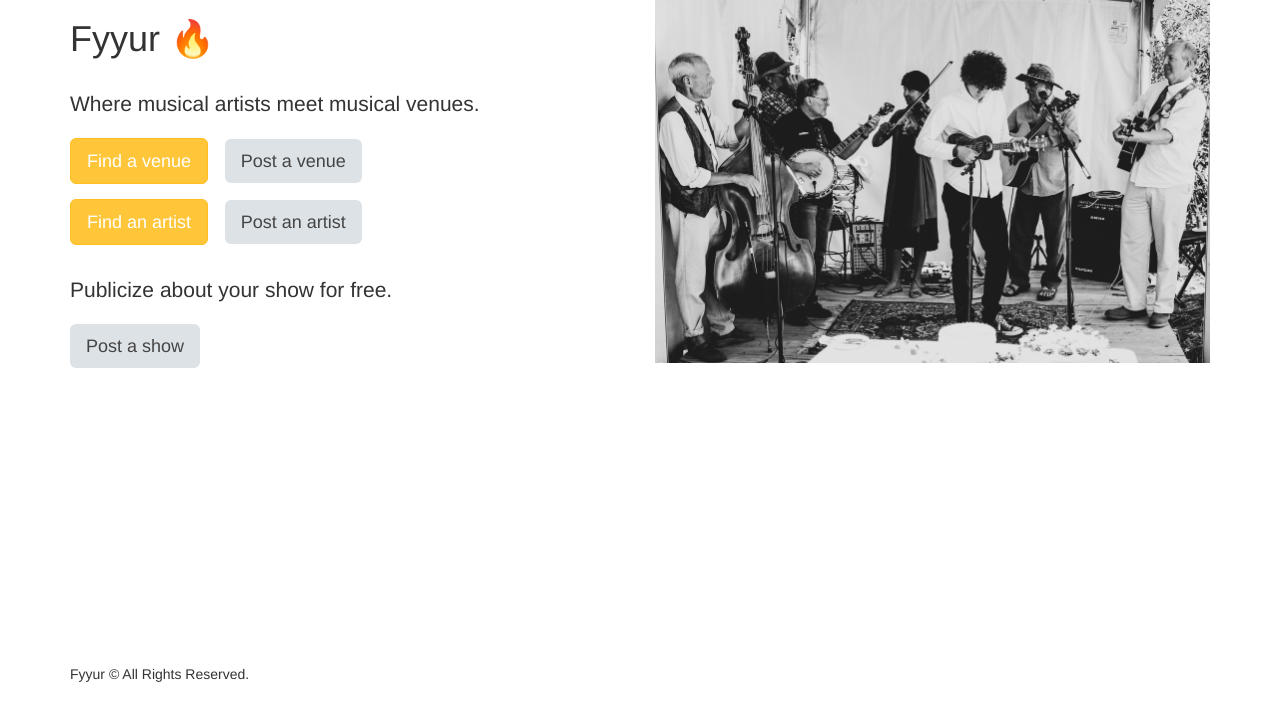
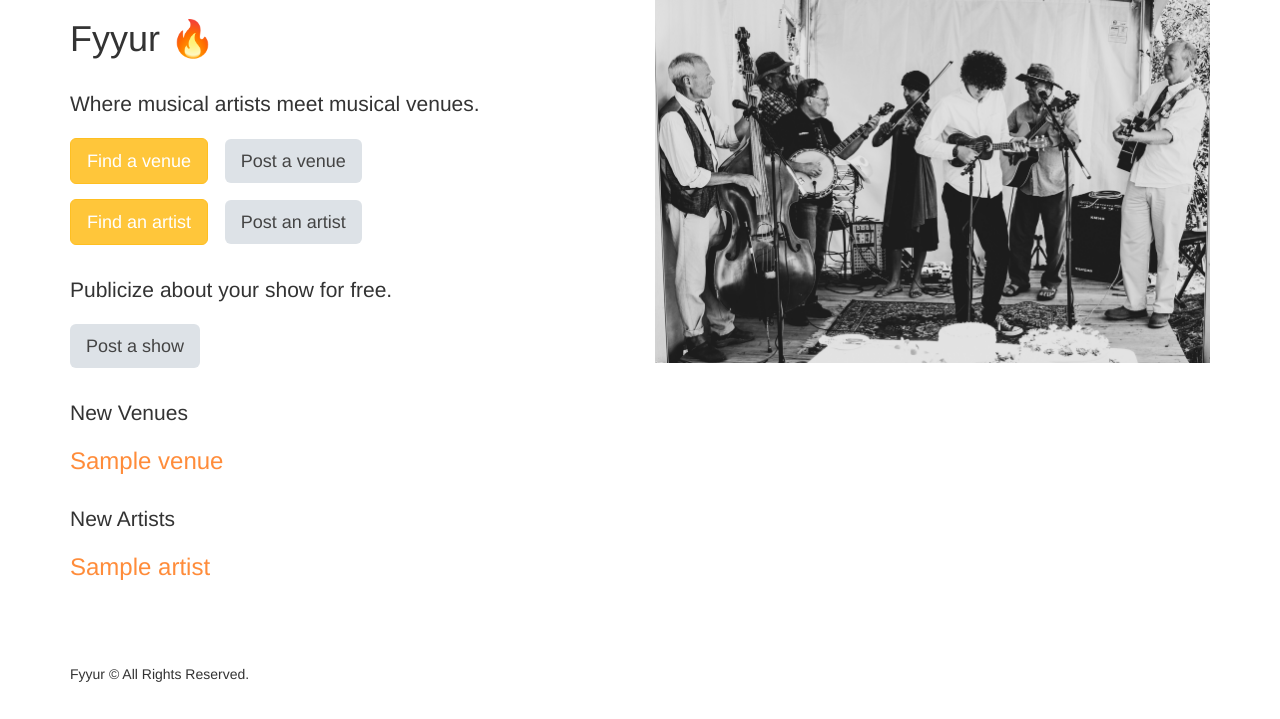
Before and after one commit to zichenpx/fyyur, a Flask app: page / in a window 1280 px wide. Shown: the part 81-800 px from the top of the page. Run offline with Flask 2, Linux system fonts and the light colour scheme; tables that the repository leaves empty hold one stand-in row (values such as "Sample post"); some libraries are stand-ins or nearby versions.

```diff
--- a/app.py
+++ b/app.py
@@ -18,75 +18,7 @@ import sys
 from sqlalchemy import distinct
 import os
 from datetime import datetime
-#----------------------------------------------------------------------------#
-# App Config.
-#----------------------------------------------------------------------------#
-
-app = Flask(__name__)
-
-moment = Moment(app)
-app.config.from_object('config')
-db = SQLAlchemy(app)
-# TODO: connect to a local postgresql database
-migrate = Migrate(app, db)
-
-#----------------------------------------------------------------------------#
-# Models.
-#----------------------------------------------------------------------------#
-
-class Venue(db.Model):
-  __tablename__ = 'venue'
-
-  id = db.Column(db.Integer, primary_key=True)
-  name = db.Column(db.String(120))
-  city = db.Column(db.String(120))
-  state = db.Column(db.String(120))
-  address = db.Column(db.String(120))
-  phone = db.Column(db.String(120))
-  image_link = db.Column(db.String(500))
-  facebook_link = db.Column(db.String(120))
-  genres = db.Column(db.String(500))
-  website_link = db.Column(db.String(500))
-  seeking_talent = db.Column(db.Boolean, default=False)
-  seeking_description = db.Column(db.String)
-  shows = db.relationship('Show', backref='venue', lazy='joined', cascade='all, delete')
-  # Note: The above configuration establishes a collection of Show objects on Venue called Venue.shows.
-
-  def __repr__(self):
-    return f'<Venue {self.id} {self.name}>'
-
-class Artist(db.Model):
-  __tablename__ = 'artist'
-
-  id = db.Column(db.Integer, primary_key=True)
-  name = db.Column(db.String)
-  city = db.Column(db.String(120))
-  state = db.Column(db.String(120))
-  phone = db.Column(db.String(120))
-  genres = db.Column(db.String(120))
-  image_link = db.Column(db.String(500))
-  facebook_link = db.Column(db.String(120))
-  website_link = db.Column(db.String(500))
-  seeking_venue = db.Column(db.Boolean, default=False)
-  seeking_description = db.Column(db.String(500))
-  shows = db.relationship('Show', backref='artist', lazy='joined', cascade='all, delete')
-
-  def __repr__(self):
-    return f'<Artist {self.id} {self.name}>'
-
-class Show(db.Model):
-  __tablename__ = 'show'
-
-  id = db.Column(db.Integer, primary_key=True)
-  artist_id = db.Column(db.Integer, db.ForeignKey('artist.id'), nullable=False)
-  venue_id = db.Column(db.Integer, db.ForeignKey('venue.id'), nullable=False)
-  start_time = db.Column(db.DateTime)
-
-  def __repr__(self):
-    # return f'<Show {self.id}, Artist {self.artist_id}, Venue {self.venue_id}, Start time: {self.start_time}>'
-    return 'Show(%s, %s, %s)' % (self.venue_id, self.artist_id, self.start_time)
-
-# TODO Implem,ent Show and Artist models, and complete all model relationships and properties, as a database migration.
+from models import *
 
 #----------------------------------------------------------------------------#
 # Filters.
@@ -108,7 +40,11 @@ app.jinja_env.filters['datetime'] = format_datetime
 
 @app.route('/')
 def index():
-  return render_template('pages/home.html')
+  # Stand Out: Recent Listed Venues & Artist
+  new_venues = Venue.query.order_by(Venue.id.desc()).limit(10)
+  new_artists = Artist.query.order_by(Artist.id.desc()).limit(10)
+  print('Venues: ', new_venues)
+  return render_template('pages/home.html', venues = new_venues, artists = new_artists)
 
 
 #  Venues
@@ -294,28 +230,22 @@ def show_venue(venue_id):
   #   "upcoming_shows_count": 1,
   # }
   # My code:
-  venue = Venue.query.get(venue_id)
-  shows = Show.query.join(Venue, Show.venue_id == Venue.id).join(Artist, Artist.id == Show.artist_id).filter(venue.id==venue_id).all()
-  print(shows)
+  venue = Venue.query.get_or_404(venue_id)
+  shows = db.session.query(Show, Artist).join(Artist, Artist.id == Show.artist_id).filter(Show.venue_id == venue_id).all()
   upcoming_shows = []
   past_shows = []
   current_time = datetime.now()
-  for show in shows:
-    if show.start_time > current_time:
-      shows.start_time.strftime("%m/%d/%Y, %H:%M")
-      upcoming_shows.append({
-        "artist_id": show.artist_id,
-        "artist_name": Artist.name,
-        "artist_image_link": Artist.image_link,
-        "start_time": show.start_time.strftime("%m/%d/%Y, %H:%M")
-      })
-    if show.start_time < current_time:
-      past_shows.append({
-        "artist_id": show.artist_id,
-        "artist_name": Artist.name,
-        "artist_image_link": Artist.image_link,
-        "start_time": show.start_time.strftime("%m/%d/%Y, %H:%M")
-      })
+  for show, artist in shows:
+    temp_show = {
+        'artist_id': artist.id,
+        'artist_name': artist.name,
+        'artist_image_link': artist.image_link,
+        'start_time': show.start_time.strftime("%m/%d/%Y, %H:%M")
+    }
+    if show.start_time <= current_time:
+        past_shows.append(temp_show)
+    else:
+        upcoming_shows.append(temp_show)
   data={
     "id": venue.id,
     "name": venue.name,
@@ -397,10 +327,20 @@ def create_venue_submission():
 def delete_venue(venue_id):
   # TODO: Complete this endpoint for taking a venue_id, and using
   # SQLAlchemy ORM to delete a record. Handle cases where the session commit could fail.
-
+  # My code:
+  venue = Venue.query.get_or_404(venue_id)
+  venue_name = venue.name
+  try:
+    db.session.delete(venue)
+    db.session.commit()
+    flash('Venue ' + venue_name + ' was deleted.')
+  except:
+    db.session.rollback()
+  finally:
+    db.session.close()
   # BONUS CHALLENGE: Implement a button to delete a Venue on a Venue Page, have it so that
   # clicking that button delete it from the db then redirect the user to the homepage
-  return None
+  return redirect(url_for('index'))
 
 #  Artists
 #  ----------------------------------------------------------------
@@ -524,26 +464,21 @@ def show_artist(artist_id):
   #   "upcoming_shows_count": 3,
   # }
   # My code:
-  artist = Artist.query.get(artist_id)
-  shows = Show.query.join(Venue, Show.venue_id == Venue.id).join(Artist, Artist.id == Show.artist_id).all()
+  artist = Artist.query.get_or_404(artist_id)
+  shows = db.session.query(Show, Venue).join(Venue, Venue.id == Show.venue_id).filter(Show.artist_id == artist_id).all()
   upcoming_shows = []
   past_shows = []
-  for show in shows:
-    if shows.start_time.strftime >= datetime.datetime():
-    # shows.start_time.strftime("%m/%d/%Y, %H:%M")
-      upcoming_shows.append({
-        "artist_id": show.artis_id,
-        "artist_name": Artist.name,
-        "artist_image_link": Artist.image_link,
-        "start_time": shows.start_time.strftime("%m/%d/%Y, %H:%M")
-      })
-    if shows.start_time.strftime < datetime.datetime():
-      past_shows.append = [{
-        "artist_id": show.artis_id,
-        "artist_name": Artist.name,
-        "artist_image_link": Artist.image_link,
-        "start_time": show.start_time.strftime("%m/%d/%Y, %H:%M")
-      }]
+  for show, venue in shows:
+    temp_show = {
+      'venue_id': venue.id,
+      'venue_name': venue.name,
+      'venue_image_link': venue.image_link,
+      'start_time': show.start_time.strftime("%m/%d/%Y, %H:%M")
+    }
+    if show.start_time <= datetime.now():
+      past_shows.append(temp_show)
+    else:
+      upcoming_shows.append(temp_show)
   data={
     "id": artist_id,
     "name": artist.name,
@@ -559,34 +494,43 @@ def show_artist(artist_id):
     "past_shows_count":len(past_shows),
     "upcoming_shows_count": len(upcoming_shows),
   }
-  data = list(filter(lambda d: d['id'] == artist_id, [data]))[0]
+  # data = list(filter(lambda d: d['id'] == artist_id, [data]))[0]
   return render_template('pages/show_artist.html', artist=data)
 
 #  Update
 #  ----------------------------------------------------------------
 @app.route('/artists/<int:artist_id>/edit', methods=['GET'])
 def edit_artist(artist_id):
+  # TODO: populate form with fields from artist with ID <artist_id>
+  # My code:
   form = ArtistForm()
-  artist={
-    "id": 4,
-    "name": "Guns N Petals",
-    "genres": ["Rock n Roll"],
-    "city": "San Francisco",
-    "state": "CA",
-    "phone": "326-123-5000",
-    "website": "https://www.gunsnpetalsband.com",
-    "facebook_link": "https://www.facebook.com/GunsNPetals",
-    "seeking_venue": True,
-    "seeking_description": "Looking for shows to perform at in the San Francisco Bay Area!",
-    "image_link": "https://images.unsplash.com/photo-1549213783-8284d0336c4f?ixlib=rb-1.2.1&ixid=eyJhcHBfaWQiOjEyMDd9&auto=format&fit=crop&w=300&q=80"
-  }
-  # TODO: populate form with fields from artist with ID <artist_id>
-  return render_template('forms/edit_artist.html', form=form, artist=artist)
+  artist_query = Artist.query.get_or_404(artist_id)
+  print(artist_query)
+  if artist_query:
+    form.name.data = artist_query.name,
+    form.genres.data = artist_query.genres,
+    form.city.data = artist_query.city,
+    form.state.data = artist_query.state,
+    form.phone.data = artist_query.phone,
+    form.website_link.data = artist_query.website_link,
+    form.facebook_link.data = artist_query.facebook_link,
+    form.seeking_venue.data = artist_query.seeking_venue,
+    form.seeking_description.data = artist_query.seeking_description,
+    form.image_link.data = artist_query.image_link
+    return render_template('forms/edit_artist.html', form=form, artist=artist_query)
+
+  # ---
+  # Method on Knowledge:
+  # artist = Artist.query.filter_by(id=artist_id).first_or_404()
+  # form = ArtistForm(obj=artist)
+  # return render_template('forms/edit_artist.html', form=form, artist=artist)
 
 @app.route('/artists/<int:artist_id>/edit', methods=['POST'])
 def edit_artist_submission(artist_id):
   # TODO: take values from the form submitted, and update existing
   # artist record with ID <artist_id> using the new attributes
+  # My code:
+  form = ArtistForm(request.form, meta={'csrf': False})
 
   return redirect(url_for('show_artist', artist_id=artist_id))
 
--- a/templates/pages/home.html
+++ b/templates/pages/home.html
@@ -17,6 +17,22 @@
 		<h3>
 			<a href="/shows/create"><button class="btn btn-default btn-lg">Post a show</button></a>
 		</h3>
+		<p class="lead">New Venues</p>
+		{% for venue in venues %}
+		<a href="/venues/{{ venue.id }}">
+			<h3>
+				{{ venue.name }}
+			</h3>
+		</a>
+		{% endfor %}
+		<p class="lead">New Artists</p>
+		{% for artist in artists %}
+		<a href="/artists/{{ artist.id }}">
+			<h3>
+				{{ artist.name }}
+			</h3>
+		</a>
+		{% endfor %}
 	</div>
 	<div class="col-sm-6 hidden-sm hidden-xs">
 		<img id="front-splash" src="{{ url_for('static',filename='img/front-splash.jpg') }}" alt="Front Photo of Musical Band" />
```
Also changed, not shown: models.py (added, +76 -0 lines).
